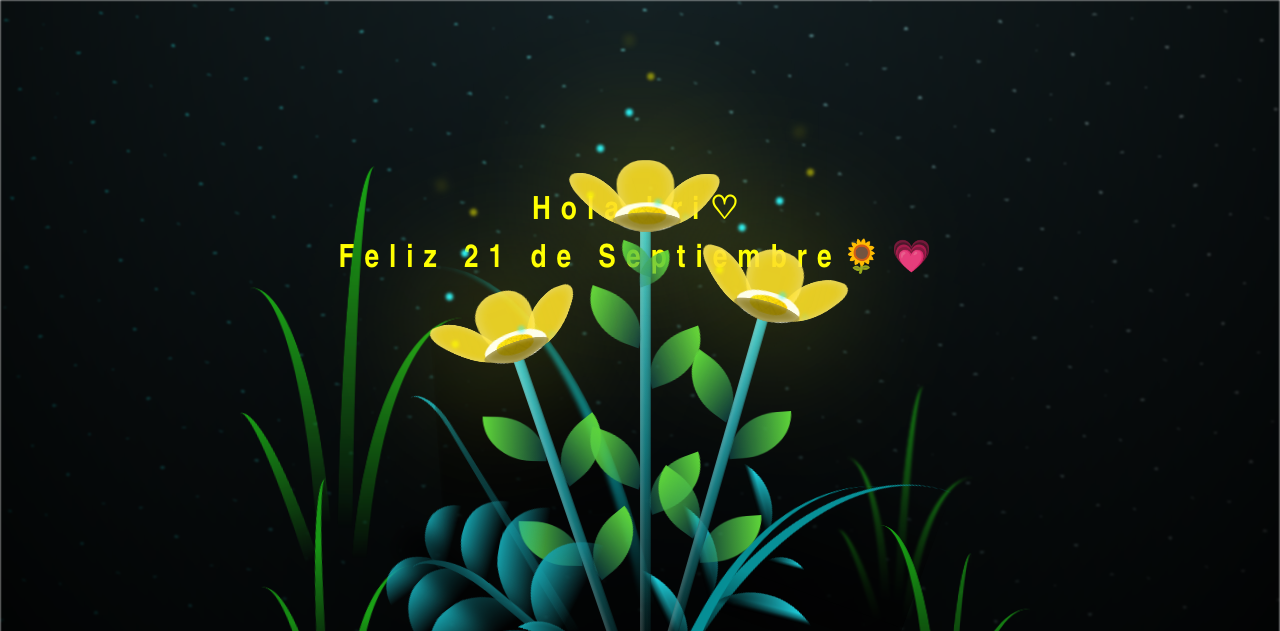
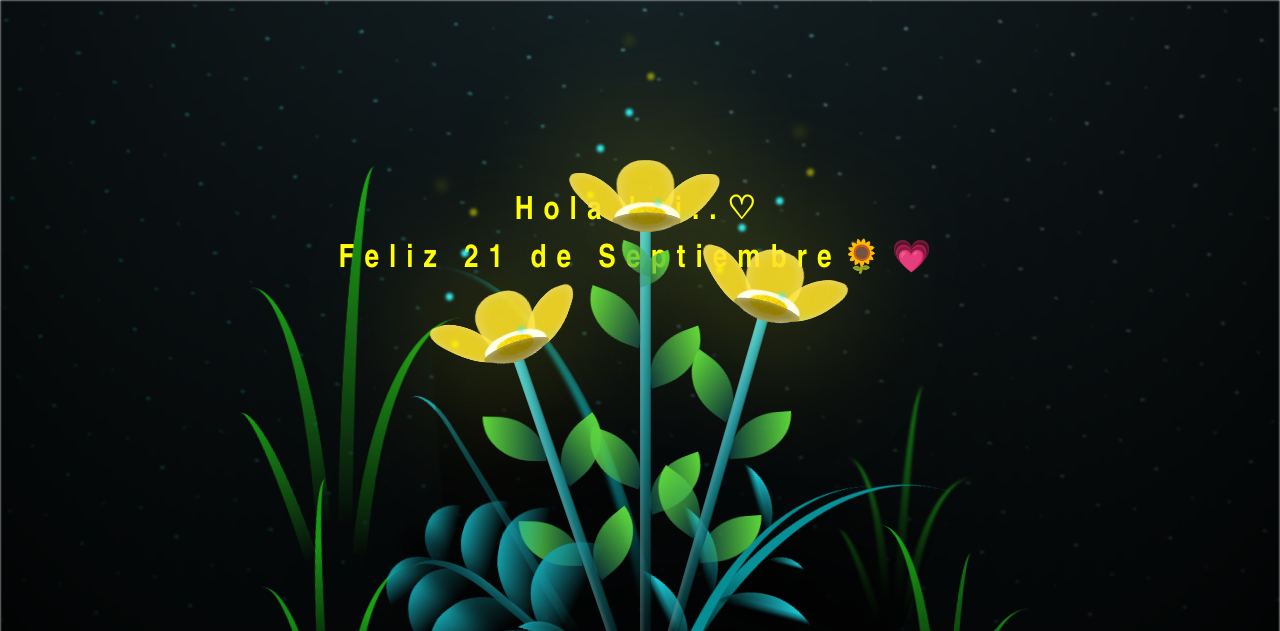
Before and after one commit to Red2108/para, a plain HTML site: page flower.html in a window 1280 px wide. Shown: the top 631 px of the page. Drawn offline with Linux system fonts and the light colour scheme.

Commit message:
Update flower.html

```diff
--- a/flower.html
+++ b/flower.html
@@ -16,7 +16,7 @@
 
 
     </div>
-    <h1 class="titulo"> Hola bri<span id="playAudio" style="cursor: pointer;">♡</span> <br>   Feliz 21 de Septiembre🌻💗    <br> <br>
+    <h1 class="titulo"> Hola bri..<span id="playAudio" style="cursor: pointer;">♡</span> <br>   Feliz 21 de Septiembre🌻💗    <br> <br>
       <br> <br><br> <br><br> <br> </h1>
 
     <div class="night"></div>
```
